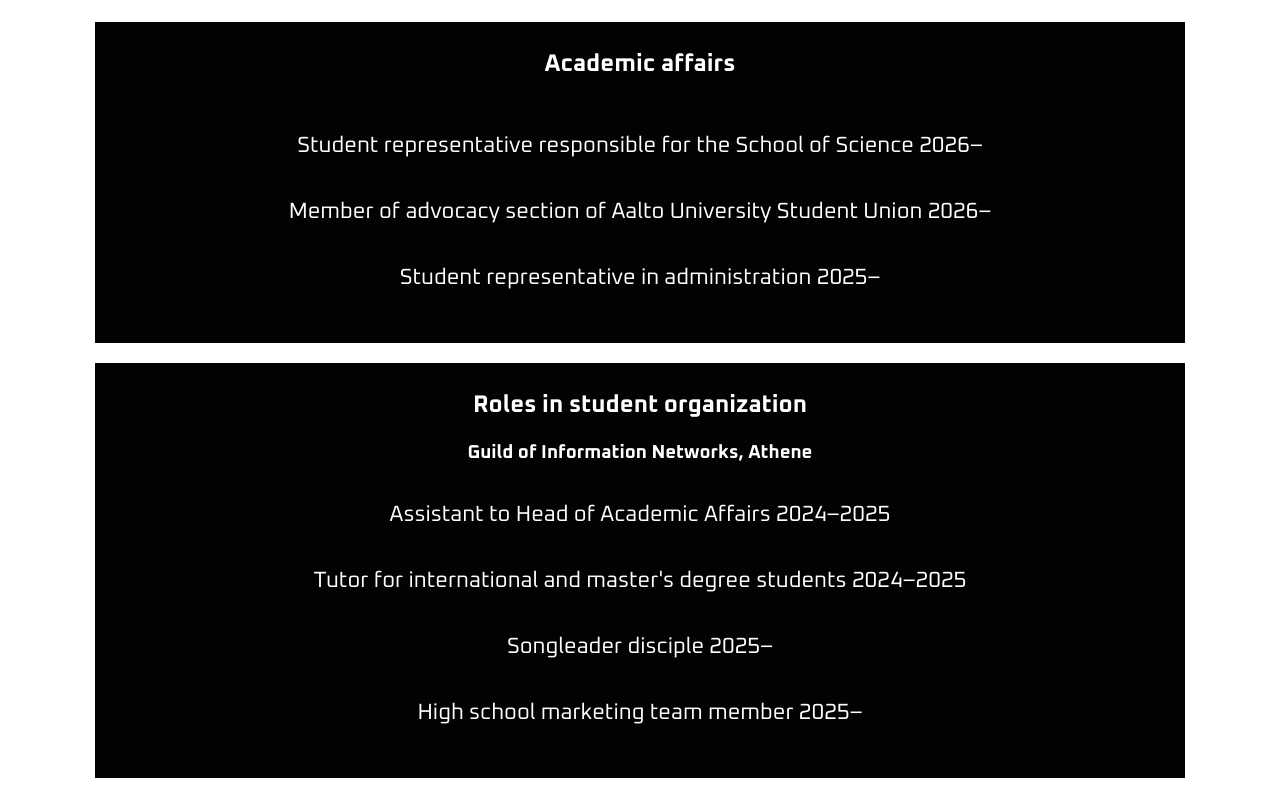
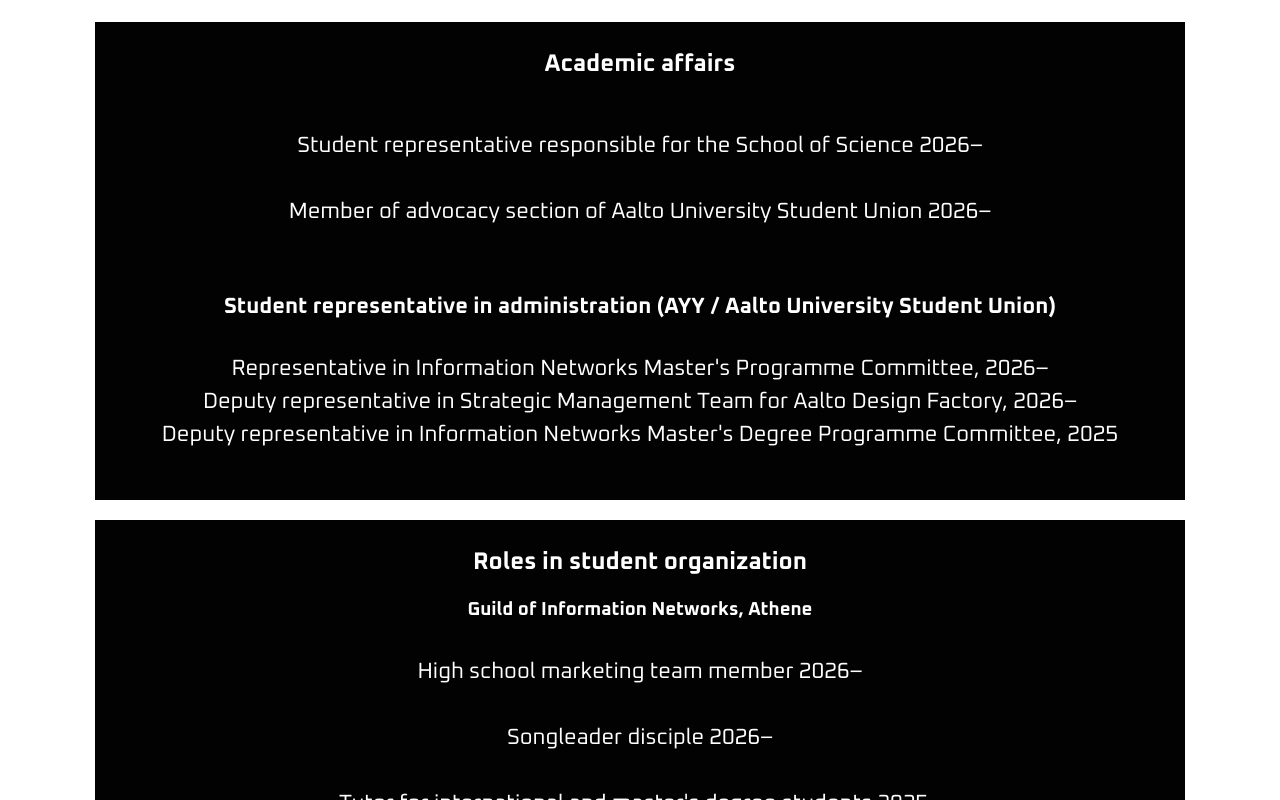
Before and after one commit to silentwinter0/portfolio, a React (Vite) app: page / in a window 1280 px wide. Shown: the part 5440-6240 px from the top of the page. Built offline with nearby package versions, Linux system fonts and the light colour scheme.

Commit message:
Fixed volunteer work dates and placement

```diff
--- a/src/pages/FrontPage.jsx
+++ b/src/pages/FrontPage.jsx
@@ -144,7 +144,16 @@
                   Member of advocacy section of Aalto University Student
                   Union 2026–
                   <br/><br/>
-                  Student representative in administration 2025–
+                  <h4>Student representative in administration (AYY / Aalto
+                    University Student Union)
+                  </h4>
+                  Representative in Information Networks Master's Programme
+                  Committee, 2026–
+                  <br/>
+                  Deputy representative in Strategic Management Team for
+                  Aalto Design Factory, 2026–
+                  <br/>
+                  Deputy representative in Information Networks Master's Degree Programme Committee, 2025
                 </>
               }
               link="./"
@@ -156,13 +165,13 @@
               subtitle="Guild of Information Networks, Athene"
               content={
                 <>
-                  Assistant to Head of Academic Affairs 2024–2025
+                  High school marketing team member 2026–
                   <br/><br/>
-                  Tutor for international and master's degree students 2024–2025
+                  Songleader disciple 2026–
                   <br/><br/>
-                  Songleader disciple 2025–
+                  Tutor for international and master's degree students 2025–
                   <br/><br/>
-                  High school marketing team member 2025–
+                  Assistant to Head of Academic Affairs 2025
                 </>
               }
               link="./"
```
